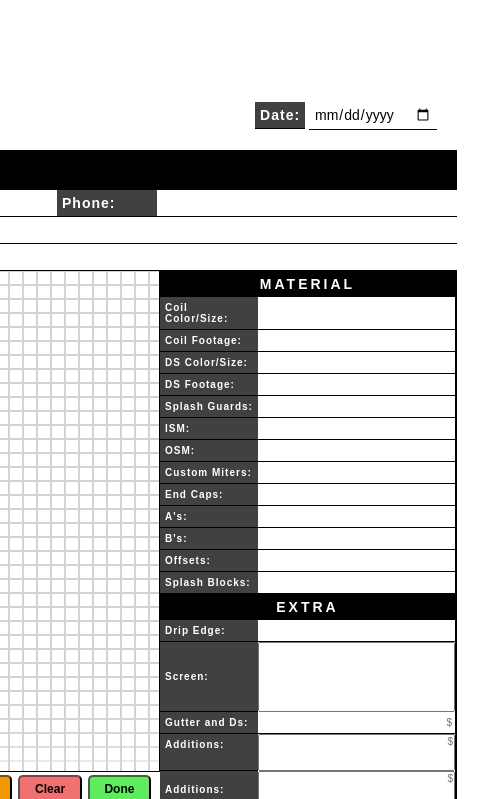
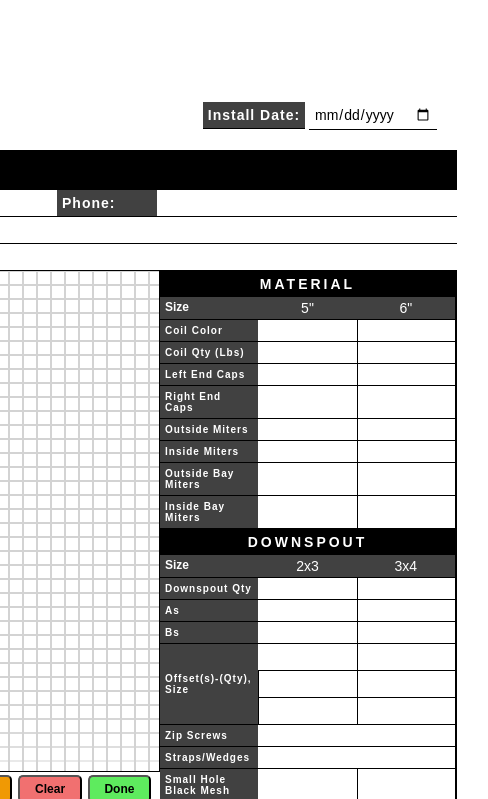
Before and after one commit to Peluchemoreno/shulze-gutters-bidmaker, a plain HTML site: page index.html in a window 1280 px wide. Shown: the top 799 px of the page, 583-1071 px from the left. Drawn offline with Linux system fonts and the light colour scheme.

Commit message:
update ui

```diff
--- a/index.html
+++ b/index.html
@@ -22,9 +22,13 @@
     <div class="form-wrapper">
       <form>
         <div class="header-container">
-          <img class="header-logo" src="./img/SGS-logo.png" alt="" />
+          <img
+            class="header-logo"
+            src="./img/SGS-logo.png"
+            alt="schulze gutter services logo"
+          />
           <div class="date-container">
-            <label for="date">Date:</label>
+            <label for="date">Install Date:</label>
             <input id="date" class="input form-field" type="date" />
           </div>
         </div>
@@ -134,15 +138,22 @@
               <div class="material-details-header">
                 <h3>MATERIAL</h3>
               </div>
+              <div class="size__header">
+                <div class="size__header_section_label">Size</div>
+                <div class="size__header_section">5"</div>
+                <div class="size__header_section">6"</div>
+              </div>
               <div class="material-details-body">
-                <label for="coil-color" class="coil-color"
-                  >Coil Color/Size:</label
-                >
+                <label for="coil-color" class="coil-color">Coil Color</label>
+                <div class="input__section">
                   <input type="text" name="coil-color" id="coil-color" />
+                  <input type="text" name="coil-color" id="coil-color" />
+                </div>
 
                 <label for="coil-footage" class="coil-footage"
-                  >Coil Footage:</label
+                  >Coil Qty (Lbs)</label
                 >
+                <div class="input__section">
                   <input
                     type="text"
                     min="0"
@@ -150,13 +161,27 @@
                     name="coil-footage"
                     id="coil-footage"
                   />
+                  <input
+                    type="text"
+                    min="0"
+                    max="99999"
+                    name="coil-footage"
+                    id="coil-footage1"
+                  />
+                </div>
 
                 <label for="downspout-color" class="downspout-color"
-                  >DS Color/Size:</label
+                  >Left End Caps</label
                 >
+                <div class="input__section">
                   <input type="text" name="color" id="downspout-color" />
+                  <input type="text" name="color" id="downspout-color" />
+                </div>
 
-                <label for="ds-footage" class="ds-footage">DS Footage:</label>
+                <label for="ds-footage" class="ds-footage"
+                  >Right End Caps</label
+                >
+                <div class="input__section">
                   <input
                     type="text"
                     min="0"
@@ -164,21 +189,39 @@
                     name="ds-footage"
                     id="ds-footage"
                   />
+                  <input
+                    type="text"
+                    min="0"
+                    max="99999"
+                    name="ds-footage"
+                    id="ds-footage"
+                  />
+                </div>
 
                 <label for="splash-guards" class="splashBlocks"
-                  >Splash Guards:</label
+                  >Outside Miters</label
                 >
+                <div class="input__section">
                   <input type="text" name="splash-guards" id="splash-guards" />
+                  <input type="text" name="splash-guards" id="splash-guards" />
+                </div>
 
-                <label for="ism" class="ism">ISM:</label>
+                <label for="ism" class="ism">Inside Miters</label>
+                <div class="input__section">
                   <input type="text" min="0" max="99999" name="ism" id="ism" />
+                  <input type="text" min="0" max="99999" name="ism" id="ism" />
+                </div>
 
-                <label for="osm" class="osm">OSM:</label>
+                <label for="osm" class="osm">Outside Bay Miters</label>
+                <div class="input__section">
                   <input type="text" min="0" max="99999" name="osm" id="osm" />
+                  <input type="text" min="0" max="99999" name="osm" id="osm" />
+                </div>
 
                 <label for="custom-miters" class="custom-miters"
-                  >Custom Miters:</label
+                  >Inside Bay Miters</label
                 >
+                <div class="input__section">
                   <input
                     type="text"
                     min="0"
@@ -186,26 +229,30 @@
                     name="custom-miters"
                     id="custom-miters"
                   />
-
-                <label for="end-caps">End Caps:</label>
                   <input
+                    type="text"
                     min="0"
                     max="99999"
-                  type="text"
-                  name="end-caps"
-                  id="end-caps"
+                    name="custom-miters"
+                    id="custom-miters"
                   />
+                </div>
+              </div>
+              <div class="extra-and-pricing-header">
+                <h3>DOWNSPOUT</h3>
+              </div>
+              <div class="size__header">
+                <div class="size__header_section_label">Size</div>
+                <div class="size__header_section">2x3</div>
+                <div class="size__header_section">3x4</div>
+              </div>
+            </div>
+            <div class="pricing-container">
+              <div class="extra-and-pricing-body">
 
-                <label for="a-elbows">A's:</label>
-                <input
-                  min="0"
-                  max="99999"
-                  type="text"
-                  name="a-elbows"
-                  id="a-elbows"
-                />
 
-                <label for="b-elbows">B's:</label>
+                <label for="b-elbows">Downspout Qty</label>
+                <div class="input__section">
                   <input
                     min="0"
                     max="99999"
@@ -213,8 +260,17 @@
                     name="b-elbows"
                     id="b-elbows"
                   />
+                  <input
+                    min="0"
+                    max="99999"
+                    type="text"
+                    name="b-elbows"
+                    id="b-elbows"
+                  />
+                </div>
 
-                <label for="offsets">Offsets:</label>
+                <label for="offsets">As</label>
+                <div class="input__section">
                   <input
                     min="0"
                     max="99999"
@@ -222,8 +278,24 @@
                     name="offsets"
                     id="offsets"
                   />
+                  <input
+                    min="0"
+                    max="99999"
+                    type="text"
+                    name="offsets"
+                    id="offsets"
+                  />
+                </div>
 
-                <label for="splash-blocks">Splash Blocks:</label>
+                <label for="splash-blocks">Bs</label>
+                <div class="input__section">
+                  <input
+                    min="0"
+                    max="99999"
+                    type="text"
+                    name="splash-blocks"
+                    id="splash-blocks"
+                  />
                   <input
                     min="0"
                     max="99999"
@@ -232,13 +304,21 @@
                     id="splash-blocks"
                   />
                 </div>
+
+                <label for="screen" id="screen-label"
+                  >Offset(s)-(Qty), Size</label
+                >
+                <div class="input__section">
+                  <!-- <textarea id="screen" rows="6"></textarea> -->
+                  <input class="offset-input" type="text">
+                  <input class="offset-input" type="text">
+                  <input class="offset-input" type="text">
+                  <input class="offset-input" type="text">
+                  <input class="offset-input" type="text">
+                  <input class="offset-input" type="text">
                 </div>
-            <div class="pricing-container">
-              <div class="extra-and-pricing-header">
-                <h3>EXTRA</h3>
-              </div>
-              <div class="extra-and-pricing-body">
-                <label for="drip-edge">Drip Edge:</label>
+
+                <label for="drip-edge">Zip Screws</label>
                 <input
                   min="0"
                   max="99999"
@@ -247,20 +327,30 @@
                   id="drip-edge"
                 />
 
-                <label for="screen" id="screen-label">Screen:</label>
-                <textarea id="screen" rows="6"></textarea>
+                <label for="other">Straps/Wedges</label>
+                <input type="text" name="other" id="other" />
 
-                <label for="other">Gutter and Ds:</label>
-                <input type="text" name="other" id="other" placeholder="$" />
+                <label for="additions3" id="additions3-label"
+                  >Small Hole Black Mesh</label
+                >
+                <div class="input__section">
+                  <input type="text" name="additions3" id="additions3" />
+                  <input type="text" name="additions3" id="additions3" />
+                </div>
 
-                <label for="additions3" id="additions3-label">Additions:</label>
-                <textarea rows="3" id="additions3" placeholder="$"></textarea>
+                <label for="additions" id="additions2-label"
+                  >LeafBlaster Pro</label
+                >
+                <div class="input__section">
+                  <input type="text" name="additons2" id="additions"></input>
+                  <input type="text" name="additons2" id="additions"></input>
+                </div>
 
-                <label for="additions" id="additions2-label">Additions:</label>
-                <textarea rows="3" id="additions" placeholder="$"></textarea>
-
-                <label for="additions2" id="additions-label">Additions:</label>
-                <textarea rows="3" id="additions2" placeholder="$"></textarea>
+                <label for="additions2" id="additions-label"
+                  >Concrete Splash Blocks</label
+                >
+                <!-- <textarea rows="4" id="additions2"></textarea> -->
+                 <input type="text" name="additions2" id="additions2">
 
                 <label for="total">Grand Total:</label>
                 <input type="text" name="total" id="total" placeholder="$" />
--- a/styles.css
+++ b/styles.css
@@ -131,7 +131,6 @@ body {
   margin-top: 0px !important;
 }
 
-
 #email {
   flex-grow: 1;
   text-align: left;
@@ -174,7 +173,6 @@ select {
 .material-side {
   flex-grow: 1;
 }
-
 
 .material-details-header,
 .extra-and-pricing-header,
@@ -300,11 +298,18 @@ input {
   }
 }
 
-
 #additions,
-#additions2,
 #additions3,
 #screen {
+  resize: none;
+  padding: 1px;
+  text-align: right;
+  overflow: hidden;
+  font-size: 10px;
+  scroll-behavior: none;
+}
+
+#additions2 {
   resize: none;
   padding: 1px;
   text-align: right;
@@ -325,3 +330,35 @@ input {
   padding: 0;
   height: 25px;
 }
+
+.input__section {
+  display: grid;
+  grid-template-columns: 1fr 1fr;
+}
+
+.input__section > input ~ input{
+  border: 1px solid black;
+  border-top: none;
+  border-right: none;
+}
+
+.size__header{
+  display: grid;
+  background-color: rgb(65, 65, 65);
+  color: white;
+  grid-template-columns: 1fr 1fr 1fr;
+  text-align: center;
+  border-bottom: 1px solid black;
+  padding: 3px 0;
+}
+
+.size__header_section_label{
+  font-size: 12px;
+  font-weight: bold;
+  text-align: left;
+  padding-left: 5px;
+}
+
+.offset-input{
+  height: 27px;
+}
```
Lines whose indentation alone changed are shown as unchanged.
